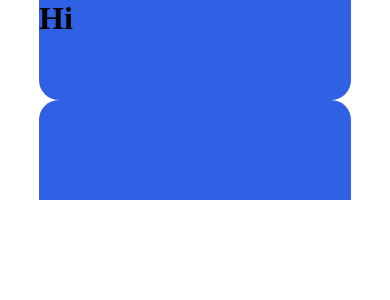
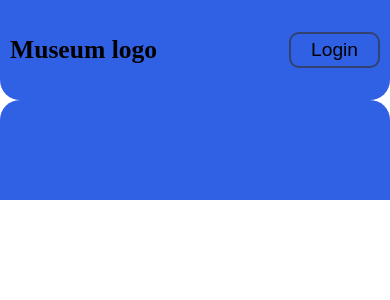
Before and after one commit to YakubovKirill/online-museum, a React (Create React App) app: page / in a window 390 px wide. Shown: the top 300 px of the page. Built offline with nearby package versions, Linux system fonts and the light colour scheme.

Commit message:
feat: add simple login system

```diff
--- a/src/App.scss
+++ b/src/App.scss
@@ -16,9 +16,19 @@ html, body {
   justify-content: center;
 }
 
+.f-b {
+  display: flex;
+  align-items: center;
+  justify-content: space-between;
+}
+
 .content {
   height: 100%;
   min-width: $min-container-width;
   max-width: $max-container-width;
   width: 80%;
 }
+
+@media screen and (max-width: 768px) {
+  .content { width: 100%; }
+}
--- a/src/components/HeaderComponents/Header.scss
+++ b/src/components/HeaderComponents/Header.scss
@@ -6,8 +6,36 @@ header {
   border-bottom-left-radius: $border-radius-large;
   border-bottom-right-radius: $border-radius-large;
   background-color: $color-blue;
+
+  .header-content {
+    width: 100%;
+    margin: 0px 30px;
+  }
+}
+
+button {
+  border-radius: 10px;
+  width: max-content;
+  height: max-content;
+  border: $button-border;
+  background-color: $button-background;
+  outline: none;
+  padding: 5px 20px;
+  font-size: $font-size-small;
+
+  &:hover {
+    cursor: pointer;
+    background-color: $button-hover;
+  }
 }
 
 @media screen and (max-width: 768px) {
-  header { width: 100%; }
+  header {
+    .header-content {
+      margin: 0px 10px;
+      h1 {
+        font-size: $font-size-medium;
+      }
+    }
+  }
 }
--- a/src/components/HeaderComponents/Header.tsx
+++ b/src/components/HeaderComponents/Header.tsx
@@ -1,11 +1,39 @@
-import React from 'react';
+import React, { useCallback, useEffect, useState } from 'react';
 
 import './Header.scss'
+import {LOGIN, LOGOUT} from '../../constants/labels'
 
 const Header: React.FC = () => {
+    const [isLogedIn, setIsLoggedIn] = useState<boolean>(false)
+
+    const login = useCallback((): void => {
+        const user = {
+            name: 'admin'
+        }
+        if(!isLogedIn) {
+            localStorage.setItem('user', JSON.stringify(user))
+        } else {
+            localStorage.removeItem('user')
+        }
+        setIsLoggedIn(!isLogedIn)
+    }, [isLogedIn])
+
+    useEffect(() => {
+        const hasUser = (localStorage.getItem('user') === null) ? false: true;
+        setIsLoggedIn(hasUser)
+    }, [])
+
     return (
-        <header>
-            <h1>Hi</h1>
+        <header className='f-c'>
+            <div className='header-content f-b'>
+                <h1>Museum logo</h1>
+                <div className='auth-wrap'>
+                    {isLogedIn ?
+                        (<button onClick={login}><p>{LOGOUT}</p></button>)
+                        : (<button onClick={login}><p>{LOGIN}</p></button>)
+                    }
+                </div>
+            </div>
         </header>
     )
 }
--- a/src/constants/labels.tsx
+++ b/src/constants/labels.tsx
@@ -1 +1,3 @@
 export const PROJECT_NAME = 'Онлайн галлерея ретро техники'
+export const LOGIN = 'Login'
+export const LOGOUT = 'Logout'
--- a/src/styles/variables.scss
+++ b/src/styles/variables.scss
@@ -2,5 +2,14 @@ $border-radius-large: 20px;
 $min-container-width: 300px;
 $max-container-width: 1200px;
 
+// main font-size
+$font-size-small: 1.2em;
+$font-size-medium: 1.6em;
+$font-size-large: 2em;
+
 // main app colors
 $color-blue: rgb(48, 96, 228);
+
+$button-border: 2px solid rgba(51, 51, 51, 0.644);
+$button-background: rgba(0, 0, 0, 0);
+$button-hover: rgba(124, 124, 124, 0.418);
```
